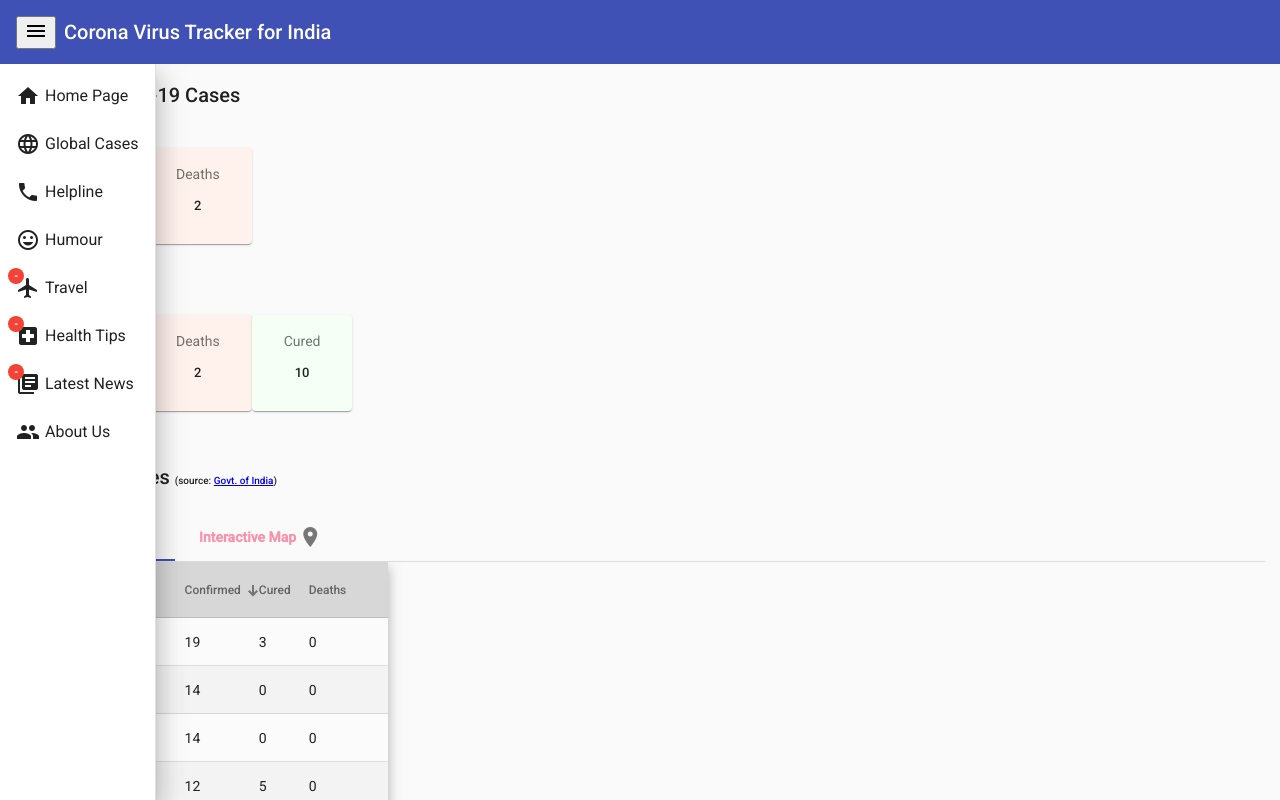
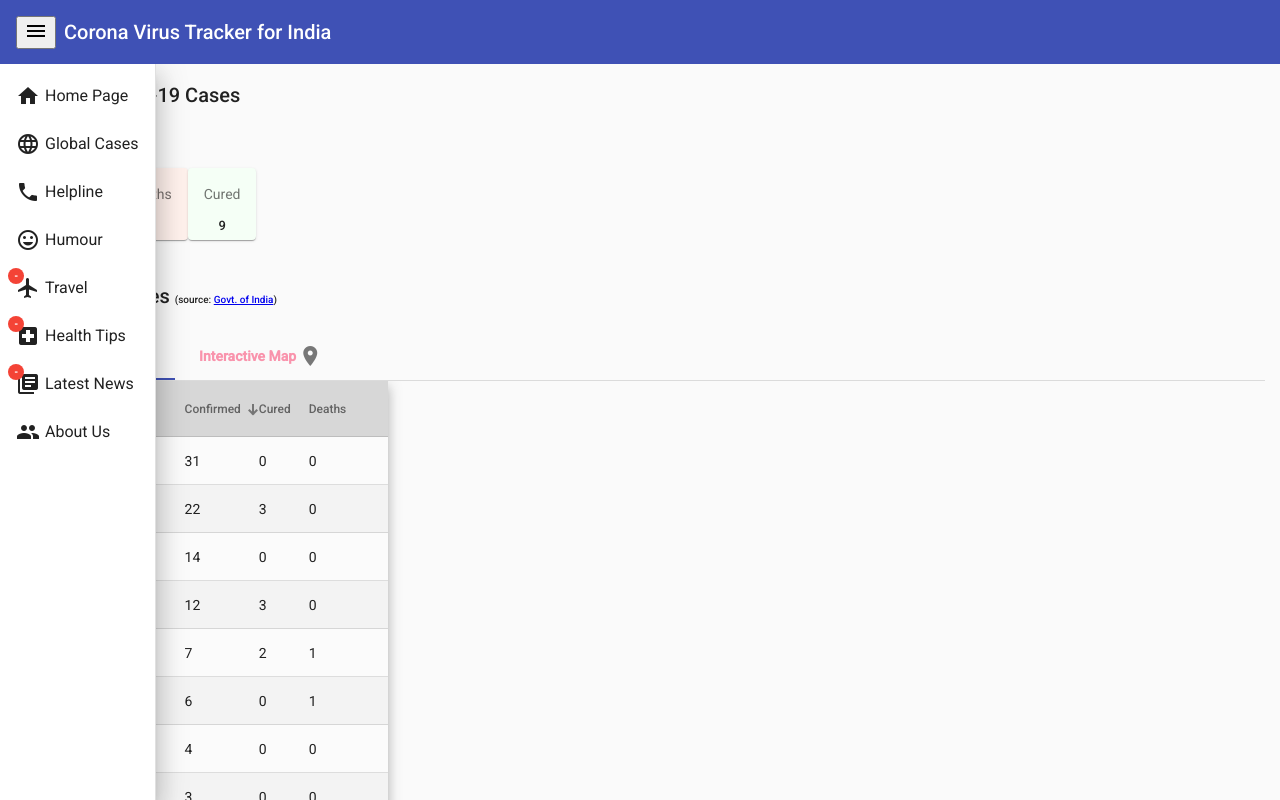
Before and after one commit to aneezbacker/corona-dashboard-ui, an Angular app: page /home-page in a window 1280 px wide. Built offline with nearby package versions, Linux system fonts and the light colour scheme.

Commit message:
- updated numbers - cosmetic changes

```diff
--- a/src/app/summary-data-box/summary-data-box.component.css
+++ b/src/app/summary-data-box/summary-data-box.component.css
@@ -3,7 +3,8 @@
 }
 
 .summary-data-card {
-  margin-bottom: 50px;
+  max-height: 40px;
+  margin-bottom: 20px;
   float: left;
 }
 
@@ -22,3 +23,7 @@
 .red {
   background-color: #FFF1EC;
 }
+
+.card {
+  background-color: #FFF1EC;
+}
--- a/src/app/summary-data-box/summary-data-box.component.html
+++ b/src/app/summary-data-box/summary-data-box.component.html
@@ -1,23 +1,23 @@
 <div *ngIf="summaryData" class="summary-data-container">
   <mat-card class="summary-data-card blue" *ngIf="showConfirmedData">
-    <mat-card-header>
+    <mat-card-content>
       <mat-card-subtitle>Confirmed</mat-card-subtitle>
       <mat-card-title class="small-font">{{summaryData.confirmed | number: '1.0-0'}}</mat-card-title>
-    </mat-card-header>
+    </mat-card-content>
   </mat-card>
 
   <mat-card class="summary-data-card red" *ngIf="showDeathData">
-    <mat-card-header>
+    <mat-card-content>
       <mat-card-subtitle>Deaths</mat-card-subtitle>
       <mat-card-title class="small-font">{{summaryData.deaths | number: '1.0-0'}}</mat-card-title>
-    </mat-card-header>
+    </mat-card-content>
   </mat-card>
 
   <mat-card class="summary-data-card green" *ngIf="showCuredData">
-    <mat-card-header>
+    <mat-card-content>
       <mat-card-subtitle>Cured</mat-card-subtitle>
       <mat-card-title class="small-font">{{summaryData.cured | number: '1.0-0'}}</mat-card-title>
-    </mat-card-header>
+    </mat-card-content>
   </mat-card>
 
 </div>
--- a/src/assets/data/stateWiseDistribution.json
+++ b/src/assets/data/stateWiseDistribution.json
@@ -8,7 +8,7 @@
   {
     "state": "Delhi (UT)",
     "confirmed": 7,
-    "cured": 1,
+    "cured": 2,
     "deaths": 1
   },
   {
@@ -31,7 +31,7 @@
   },
   {
     "state": "Kerala",
-    "confirmed": 19,
+    "confirmed": 22,
     "cured": 3,
     "deaths": 0
   },
@@ -43,7 +43,7 @@
   },
   {
     "state": "Maharashtra",
-    "confirmed": 14,
+    "confirmed": 31,
     "cured": 0,
     "deaths": 0
   },
@@ -55,8 +55,8 @@
   },
   {
     "state": "Rajasthan",
-    "confirmed": 3,
-    "cured": 1,
+    "confirmed": 4,
+    "cured": 0,
     "deaths": 0
   },
   {
@@ -67,14 +67,14 @@
   },
   {
     "state": "Telengana",
-    "confirmed": 1,
-    "cured": 0,
+    "confirmed": 3,
+    "cured": 1,
     "deaths": 0
   },
   {
     "state": "Uttar Pradesh",
     "confirmed": 12,
-    "cured": 5,
+    "cured": 3,
     "deaths": 0
   }
 ]
--- a/src/assets/data/summaryGlobal.json
+++ b/src/assets/data/summaryGlobal.json
@@ -1,5 +1,5 @@
 {
-  "confirmed": 156740,
-  "cured": 75935,
+  "confirmed": 156884,
+  "cured": 75937,
   "deaths": 5839
 }
--- a/src/assets/data/summaryIndiaGoi.json
+++ b/src/assets/data/summaryIndiaGoi.json
@@ -1,5 +1,5 @@
 {
-  "confirmed": 84,
+  "confirmed": 107,
   "deaths": 2,
-  "cured": 10
+  "cured": 9
 }
--- a/src/assets/data/summaryIndiaMedia.json
+++ b/src/assets/data/summaryIndiaMedia.json
@@ -1,5 +1,5 @@
 {
-  "confirmed": 102,
+  "confirmed": 107,
   "deaths": 2,
-  "cured": 10
+  "cured": 9
 }
```
Also changed, not shown: src/app/home-page/home-page.component.html (+8 -3 lines).
